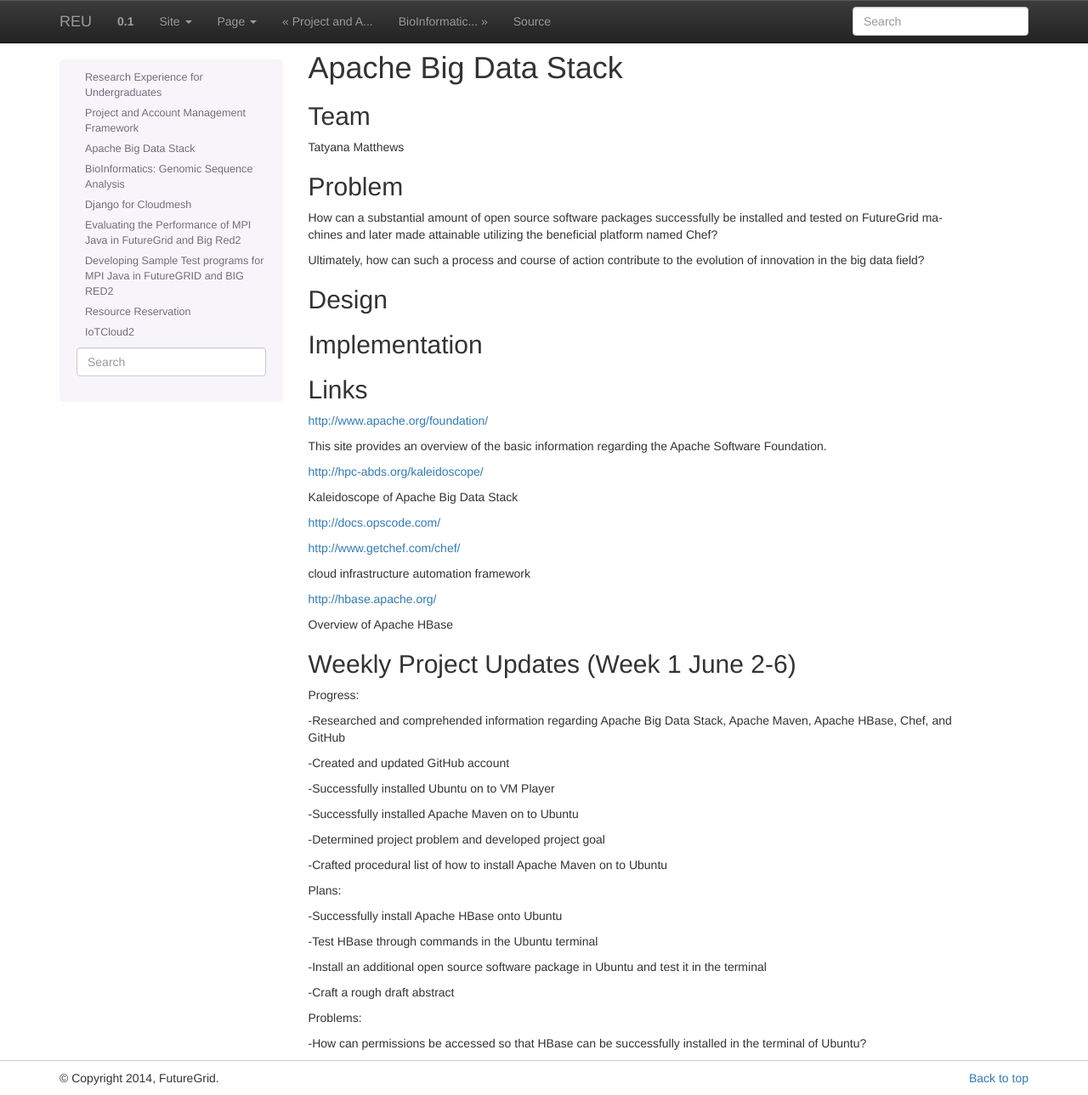
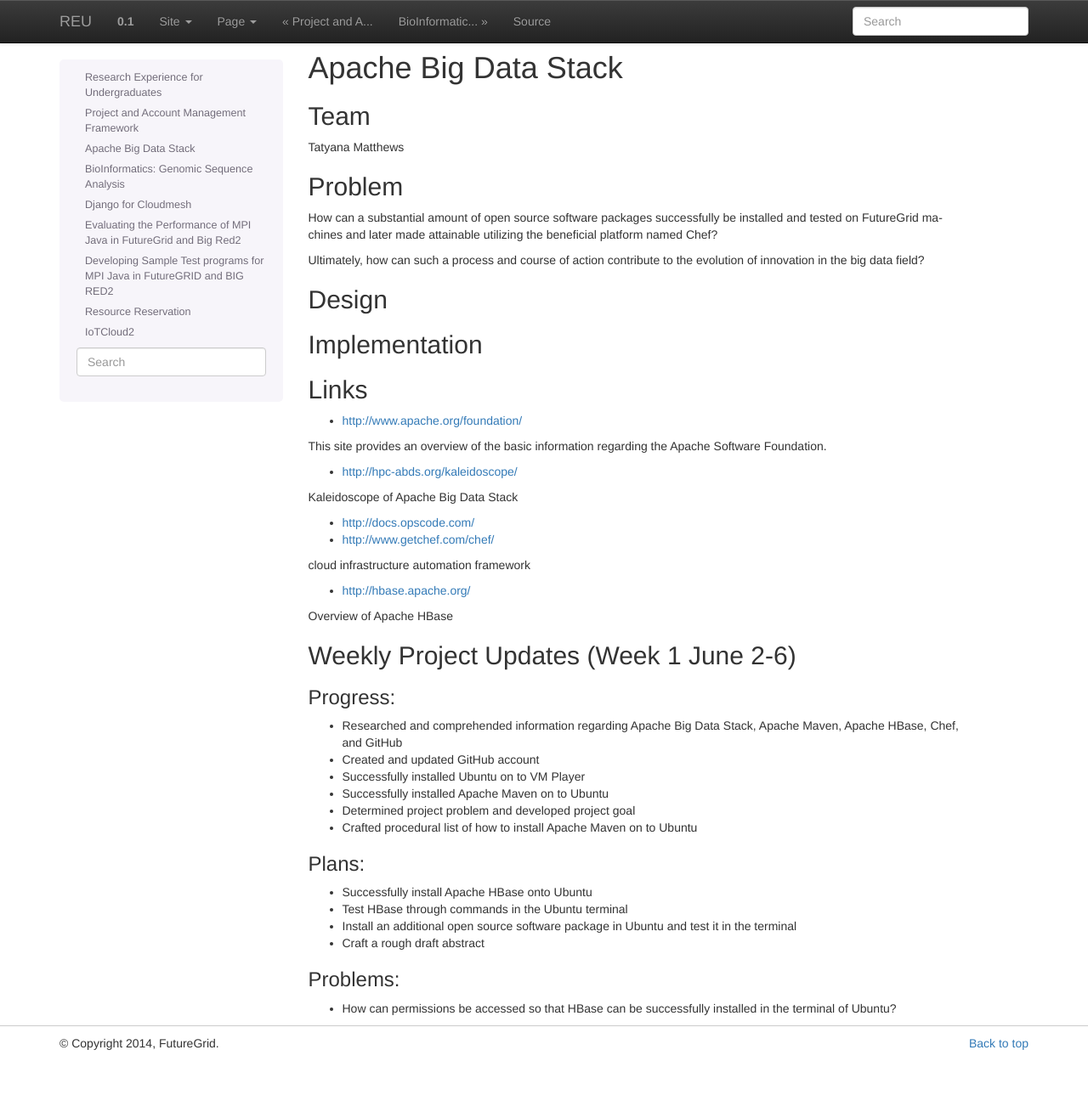
Before and after one commit to cloudmesh-project/reu-2014, a Sphinx documentation site: the page built from doc/source/projects/bigdata.rst, in a window 1280 px wide and 1289 px high. Shown: the whole window at 85% size. Built offline with Sphinx 7.4.7, drawn with Linux system fonts in a browser that asks for light colours.

Commit message:
finish cleanup

```diff
--- a/doc/source/projects/bigdata.rst
+++ b/doc/source/projects/bigdata.rst
@@ -8,10 +8,12 @@
 Problem
 ----------------------------------------------------------------------
 
-How can a substantial amount of open source software packages successfully be installed and tested on FutureGrid machines
-and later made attainable utilizing the beneficial platform named Chef?
+How can a substantial amount of open source software packages
+successfully be installed and tested on FutureGrid machines and later
+made attainable utilizing the beneficial platform named Chef?
 
-Ultimately, how can such a process and course of action contribute to the evolution of innovation in the big data field?
+Ultimately, how can such a process and course of action contribute to
+the evolution of innovation in the big data field?
 
 Design
 ----------------------------------------------------------------------
@@ -23,21 +25,22 @@
 
 Links
 ----------------------------------------------------------------------
-http://www.apache.org/foundation/
+
+* http://www.apache.org/foundation/
 
 This site provides an overview of the basic information regarding the Apache Software Foundation.
 
-http://hpc-abds.org/kaleidoscope/
+* http://hpc-abds.org/kaleidoscope/
 
 Kaleidoscope of Apache Big Data Stack
 
-http://docs.opscode.com/
+* http://docs.opscode.com/
 
-http://www.getchef.com/chef/
+* http://www.getchef.com/chef/
 
 cloud infrastructure automation framework
 
-http://hbase.apache.org/
+* http://hbase.apache.org/
 
 Overview of Apache HBase
 
@@ -45,29 +48,35 @@
 ----------------------------------------------------------------------
 
 Progress:
+^^^^^^^^^^^^^^^^^^^^^^^^^^^^^^^^^^^^^^^^^^^^^^^^^^^^^^^^^^^^
 
--Researched and comprehended information regarding Apache Big Data Stack, Apache Maven, Apache HBase, Chef, and GitHub
+* Researched and comprehended information regarding Apache Big Data
+  Stack, Apache Maven, Apache HBase, Chef, and GitHub
 
--Created and updated GitHub account
+* Created and updated GitHub account
 
--Successfully installed Ubuntu on to VM Player
+* Successfully installed Ubuntu on to VM Player
 
--Successfully installed Apache Maven on to Ubuntu
+* Successfully installed Apache Maven on to Ubuntu
 
--Determined project problem and developed project goal
+* Determined project problem and developed project goal
 
--Crafted procedural list of how to install Apache Maven on to Ubuntu
+* Crafted procedural list of how to install Apache Maven on to Ubuntu
 
 Plans:
+^^^^^^^^^^^^^^^^^^^^^^^^^^^^^^^^^^^^^^^^^^^^^^^^^^^^^^^^^^^^
 
--Successfully install Apache HBase onto Ubuntu
+* Successfully install Apache HBase onto Ubuntu
 
--Test HBase through commands in the Ubuntu terminal
+* Test HBase through commands in the Ubuntu terminal
 
--Install an additional open source software package in Ubuntu and test it in the terminal
+* Install an additional open source software package in Ubuntu and
+  test it in the terminal
 
--Craft a rough draft abstract
+* Craft a rough draft abstract
 
 Problems:
+^^^^^^^^^^^^^^^^^^^^^^^^^^^^^^^^^^^^^^^^^^^^^^^^^^^^^^^^^^^^
 
--How can permissions be accessed so that HBase can be successfully installed in the terminal of Ubuntu?
+* How can permissions be accessed so that HBase can be successfully
+  installed in the terminal of Ubuntu?
```
Also changed, not shown: doc/source/projects/bioinformatics.rst (+17 -6 lines), doc/source/projects/mpi-java-performance.rst (+5 -4 lines), doc/source/projects/mpi-java-test.rst (+10 -6 lines), doc/source/projects/robotics.rst (+8 -13 lines).
